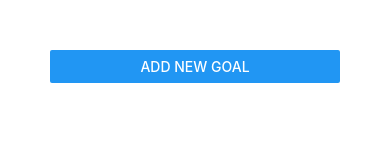
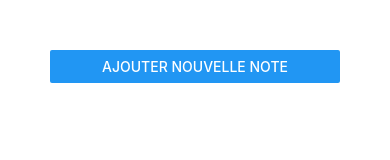
Before and after one commit to rodolphe37/react-native-crash-courses, a React Native app: screen / in a window 390 px wide. Shown: the top 160 px of the page. Built offline with nearby package versions, Linux system fonts and the light colour scheme.

Commit message:
close Modal when i wrote an note

```diff
--- a/App.js
+++ b/App.js
@@ -18,7 +18,9 @@ export default function App() {
       ...currentGoals,
       { id: Math.random().toString(), value: goalTitle }
     ]);
+    setIsAddMode(false);
   };
+
 
   const removeGoalHandler = goalId => {
     setCourseGoals(currentGoals => {
@@ -28,7 +30,7 @@ export default function App() {
 
   return (
     <View style={styles.screen}>
-      <Button title="Add New Goal" onPress={() => setIsAddMode(true)}/>
+      <Button title="Ajouter nouvelle Note" onPress={() => setIsAddMode(true)}/>
       <GoalInput visible={isAddMode} onAddGoal={addGoalHandler} />
         <FlatList
         keyExtractor={(item, index) => item.id}
--- a/components/GoalInput.js
+++ b/components/GoalInput.js
@@ -39,8 +39,8 @@ const styles = StyleSheet.create ({
     },
 
     viewScreen: {
-        flexDirection: 'row',
-        justifyContent: 'space-between',
+        flex: 1,
+        justifyContent: 'center',
         alignItems: 'center'
     },
 });
```
